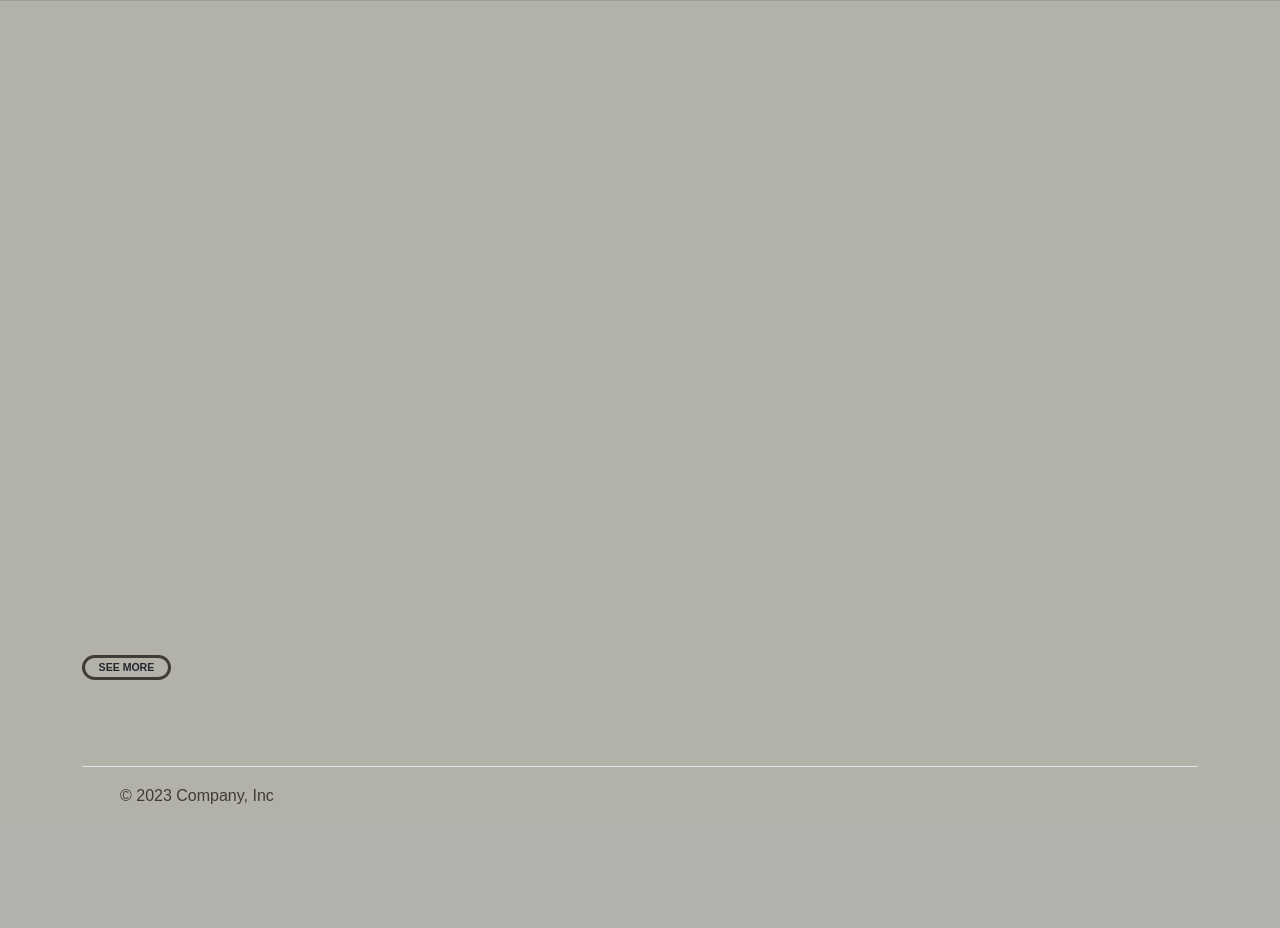
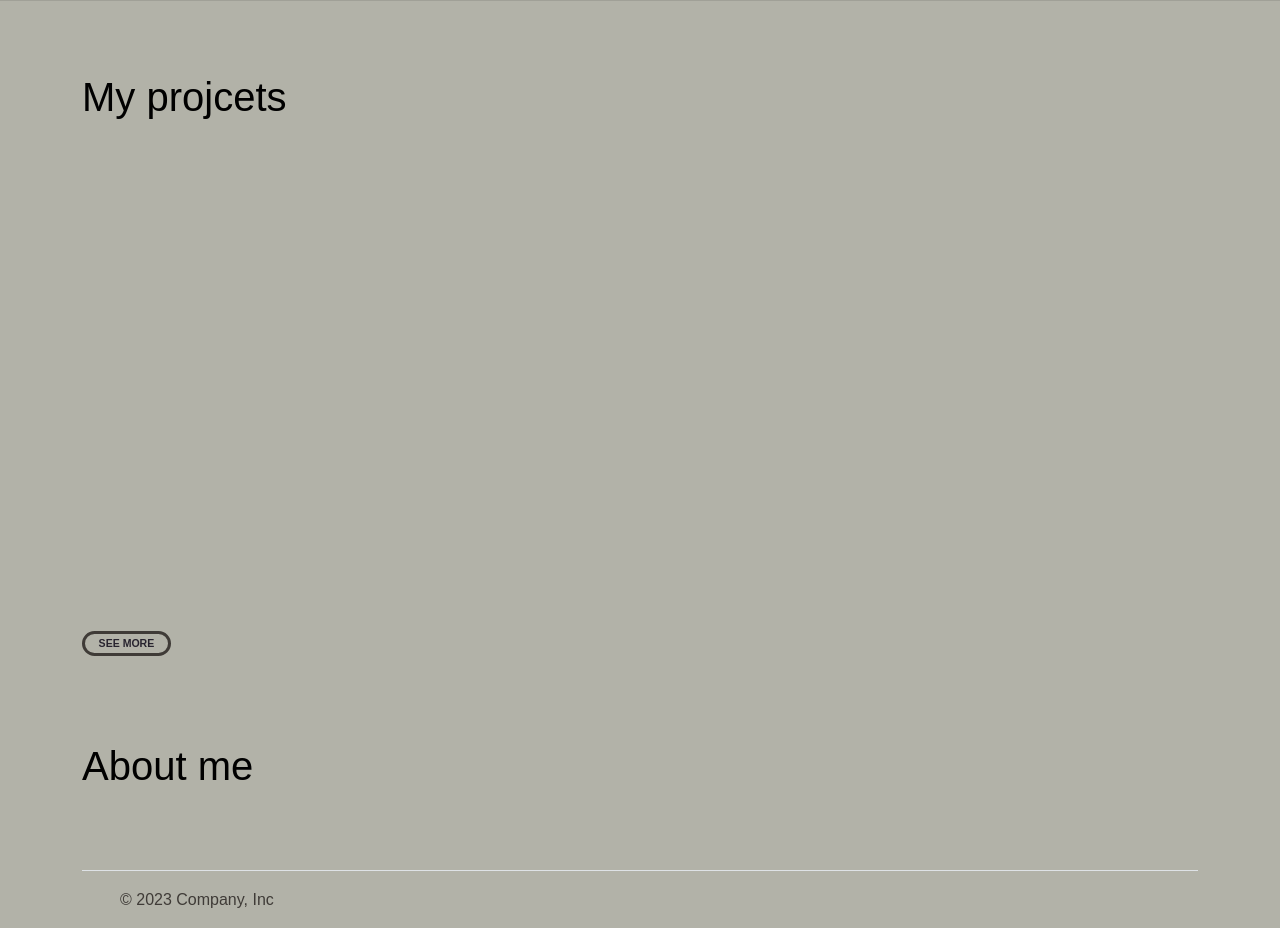
Before and after one commit to michalbilik/Flask_CMS, a Flask app: template templates/aboutMe.html in a window 1280 px wide. Shown: the part 799-1727 px from the top of the page. Before the commit the page ends 1603 px from the top, so only its background shows below. Run offline with Flask 2, Linux system fonts and the light colour scheme; the template is opened without the code that fills it, so the values that code supplies are empty; some libraries are stand-ins or nearby versions; some web fonts are replaced.

Commit message:
Mostly styling

```diff
--- a/static/css/cards.css
+++ b/static/css/cards.css
@@ -26,11 +26,13 @@ a {
     text-decoration: none;
 }
 
+
 .card-list {
     display: flex;
-    width: 70vw;
-    height: 70vh;
-    padding: 4rem;
+    width: 80vw;
+    height: 60vh;
+
+    padding: 4rem 4rem 1rem 4rem;
     overflow-y: hidden; /* Hide vertical scrollbar */
     overflow-x: hidden; /* Hide horizontal scrollbar */
 }
@@ -192,3 +194,12 @@ a {
     align-content: center;
 
 }
+
+.border2 {
+    border-top:    0.5px solid  black;
+    border-bottom:    0.5px solid  black;
+}
+
+.topcorner{
+    white-space: nowrap ;
+   }
--- a/templates/aboutMe.html
+++ b/templates/aboutMe.html
@@ -5,6 +5,8 @@
   href="{{ url_for('static', filename='css/cards.css') }}"
   rel="stylesheet"
 /></head>
+
+<h1 calss="display-2">My projcets</h2>
 
 <section class="card-list">
   {% for post in projects[:5] %}
@@ -31,17 +33,20 @@
   </article>
   {% endfor %}
 </section>
-<div class="tags">
-  <a href="{{ url_for('posts')}}">See more</a>
-</div>
+<section>
+  <div class="tags topcorner" style="">
+    <a href="{{ url_for('posts')}}">See more</a>
+  </div>
+</section>
 
+</br></br></br>
+<h1 calss="display-2">About me</h2>
 </br></br>
-
 <div class="container-info_posts">
   {% for i in range(0, info_posts.count(), 2) %}
     {% set post = info_posts[i] %}
     {% set post_pic_name = post.post_pic %}
-    <div class="row">
+    <div class="row border2">
       <div class="col" >
         <h2 class="">{{ post.title }}</h2></br>
         <p class="">{{ post.content|safe }}</p>
@@ -59,7 +64,7 @@
     {% if i+1 < info_posts.count() %}
       {% set post = info_posts[i+1] %}
       {% set post_pic_name = post.post_pic %}
-      <div class="row">
+      <div class="row border2">
         <div class="col order-md-2">
           <h2 class="">{{ post.title }}</h2></br>
           <p class="">{{ post.title }}</br>{{ post.content|safe }}</p>
--- a/templates/base.html
+++ b/templates/base.html
@@ -35,7 +35,7 @@
     <!-- Footer -->
 
     <div class="container">
-      <footer class="d-flex flex-wrap justify-content-between align-items-center py-3 my-4 border-top">
+      <footer class="d-flex flex-wrap justify-content-between align-items-center py-3 my-4 border-top" >
         <div class="col-md-4 d-flex align-items-center">
           <a href="/" class="mb-3 me-2 mb-md-0 text-muted text-decoration-none lh-1">
             <svg class="bi" width="30" height="24"><use xlink:href="#bootstrap"></use></svg>
```
